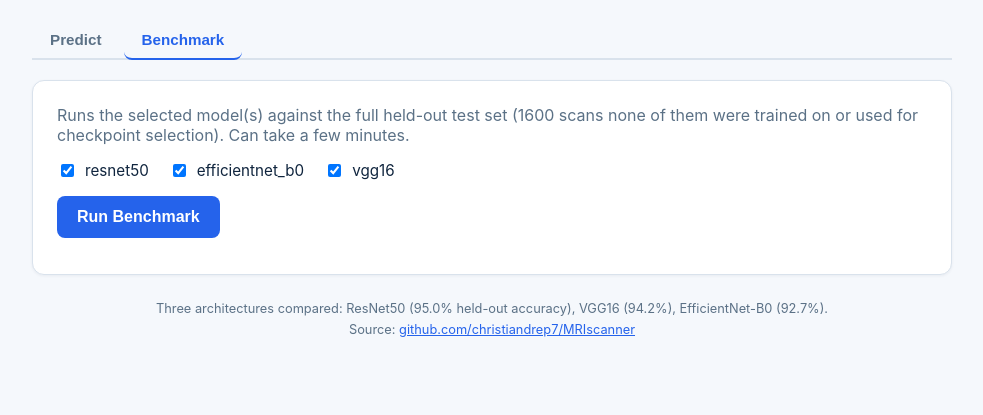
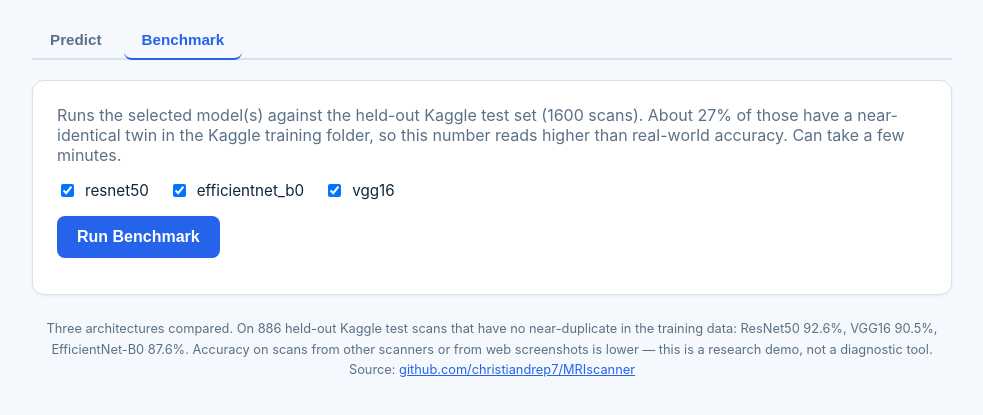
Before and after one commit to christiandrep7/MRIscanner, a plain HTML site: page vercel-demo/public/index.html in a window 1280 px wide. Both pictures are taken after a click on the button "Benchmark". Shown: the part 143-558 px from the top of the page, without its empty margins (148-1131 px from the left). Drawn offline with Linux system fonts and the light colour scheme.

Commit message:
docs: replace inflated held-out accuracy claims with twin-free numbers

```diff
--- a/vercel-demo/public/index.html
+++ b/vercel-demo/public/index.html
@@ -179,9 +179,9 @@
   <div class="tab-panel" id="tab-benchmark">
     <div class="card">
       <p style="color: var(--muted); margin-top: 0;">
-        Runs the selected model(s) against the full held-out test set (1600 scans
-        none of them were trained on or used for checkpoint selection). Can take
-        a few minutes.
+        Runs the selected model(s) against the held-out Kaggle test set (1600 scans).
+        About 27% of those have a near-identical twin in the Kaggle training folder,
+        so this number reads higher than real-world accuracy. Can take a few minutes.
       </p>
       <div class="models-row">
         <label><input type="checkbox" class="bench-model" value="resnet50" checked /> resnet50</label>
@@ -200,8 +200,10 @@
   </div>
 
   <footer>
-    Three architectures compared: ResNet50 (95.0% held-out accuracy),
-    VGG16 (94.2%), EfficientNet-B0 (92.7%).
+    Three architectures compared. On 886 held-out Kaggle test scans that have no
+    near-duplicate in the training data: ResNet50 92.6%, VGG16 90.5%, EfficientNet-B0 87.6%.
+    Accuracy on scans from other scanners or from web screenshots is lower &mdash; this is a research demo,
+    not a diagnostic tool.
     <br />Source: <a href="https://github.com/christiandrep7/MRIscanner">github.com/christiandrep7/MRIscanner</a>
   </footer>
 </main>
@@ -408,7 +410,7 @@ benchmarkBtn.addEventListener('click', async () => {
     const startData = await startRes.json();
     if (!startRes.ok) throw new Error(startData.error || 'Failed to start benchmark');
 
-    benchStatusLine.textContent = 'Evaluating on 1600 held-out scans -- this can take several minutes...';
+    benchStatusLine.textContent = 'Evaluating on the 1600-scan held-out set -- this can take several minutes...';
     pollBenchmarkJob(startData.job_id);
   } catch (err) {
     benchStatusLine.innerHTML = `<span class="error">Error: ${err.message}</span>`;
```
Also changed, not shown: 1 other file.
